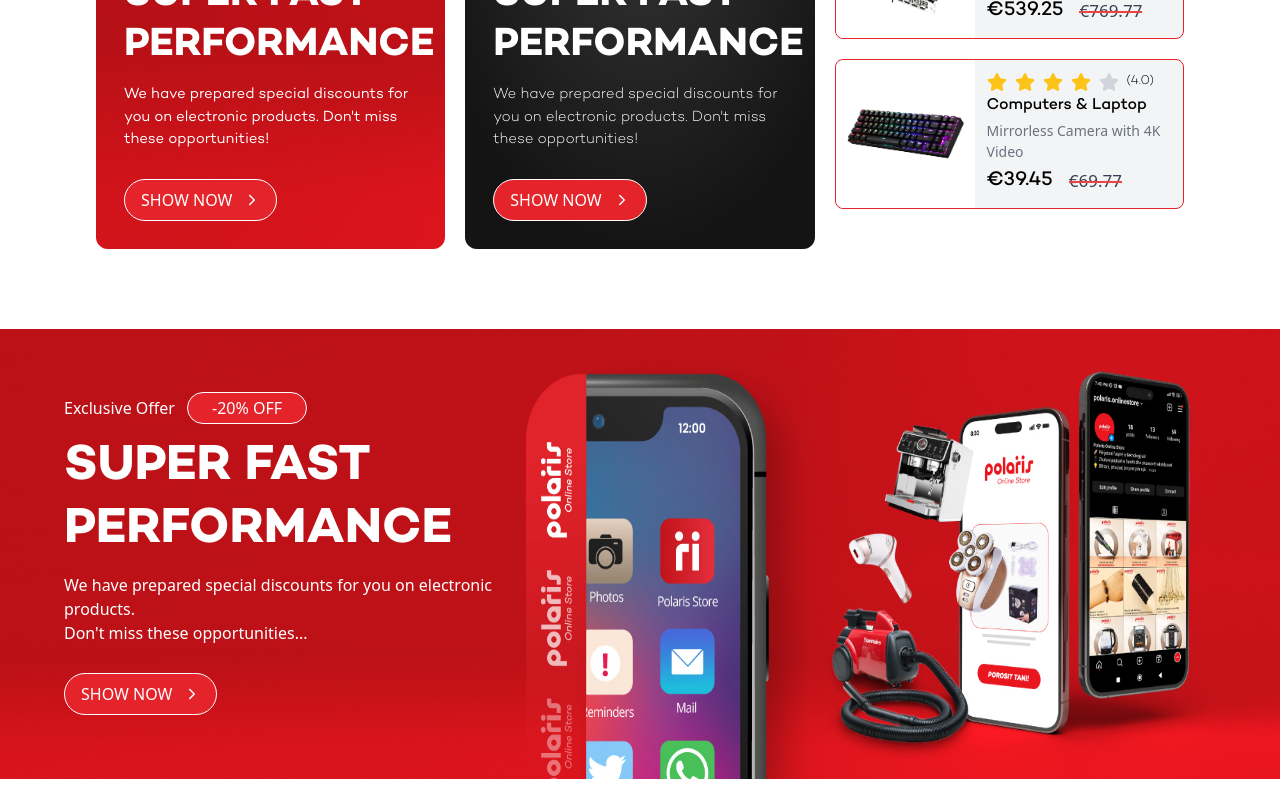
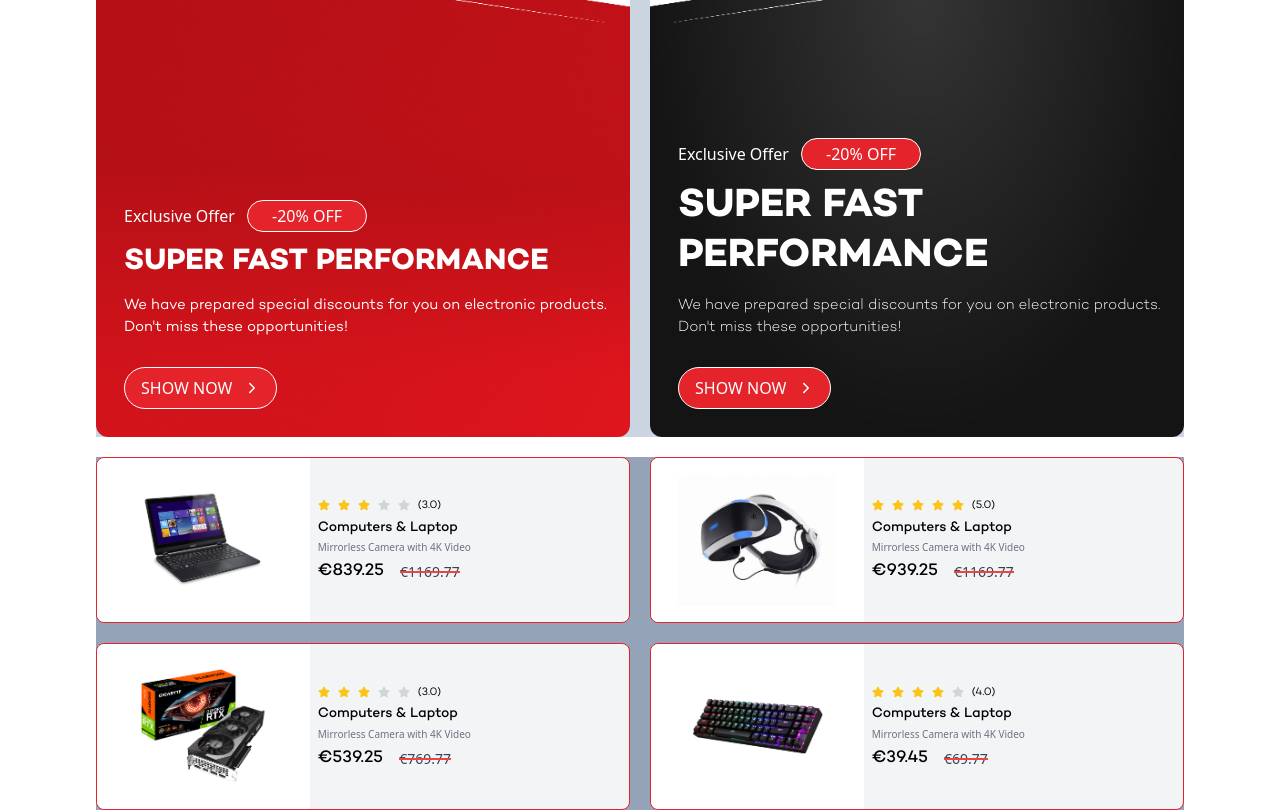
Before and after one commit to FlavioAvdulla/Polaris_Website, a React (Vite) app in the folder FrontEnd/: page / in a window 1280 px wide. Shown: the part 5180-5992 px from the top of the page. Built offline with nearby package versions, Linux system fonts and the light colour scheme.

Commit message:
web_update

```diff
--- a/FrontEnd/src/components/BannerSection/BannerSection.tsx
+++ b/FrontEnd/src/components/BannerSection/BannerSection.tsx
@@ -37,8 +37,8 @@ const BannerSection = () => {
           </button>
         </div>
       </div>
-      <div className="flex h-[450px]">
-        <img className="relative -z-10 h-[100%]" src={banner_01} alt="banner_01" />
+      <div className="flex w-[100%] h-[450px]">
+        <img className="relative -z-10 w-[100%] object-cover" src={banner_01} alt="banner_01" />
       </div>
     </div>
   );
--- a/FrontEnd/src/components/ProductSection/ProductSection_04.tsx
+++ b/FrontEnd/src/components/ProductSection/ProductSection_04.tsx
@@ -18,7 +18,7 @@ const ProductSection_04 = () => {
 
         <div className="flex items-center
 
-                        xs:w-[50%]
+                        xs:w-[40%]
                         md:w-fit">
           <p className="text-gray-500
 
--- a/FrontEnd/src/components/ProductSection/ProductSection_05.tsx
+++ b/FrontEnd/src/components/ProductSection/ProductSection_05.tsx
@@ -13,23 +13,46 @@ const ProductSection_05 = () => {
     const stars = [];
     for (let i = 1; i <= 5; i++) {
       if (i <= rating) {
-        stars.push(<FaStar key={i} className="text-[20px] text-[#fcc419]" />);
+        stars.push(<FaStar key={i} className="text-[#fcc419]
+
+                                              xs:text-[12px]
+                                              md:text-[18px]
+                                              lg:text-[12px]" />);
       } else if (i === Math.ceil(rating) && rating % 1 !== 0) {
         stars.push(
-          <FaStarHalfAlt key={i} className="text-[20px] text-[#fcc419]" />
+          <FaStarHalfAlt key={i} className="text-[#fcc419]
+
+                                            xs:text-[12px]
+                                            md:text-[18px]
+                                            lg:text-[12px]" />
         );
       } else {
-        stars.push(<FaStar key={i} className="text-[20px] text-gray-300" />);
+        stars.push(<FaStar key={i} className="text-gray-300
+
+                                              xs:text-[12px]
+                                              md:text-[18px]
+                                              lg:text-[12px]" />);
       }
     }
     return stars;
   };
 
   return (
-    <div className="flex w-[85%] h-auto mx-auto gap-5 items-center justify-between mb-20">
+    <div className="flex w-[85%] h-auto mx-auto gap-5 items-center justify-between mb-20
+
+                    xs:flex-col
+                    xl:flex-row">
+      <div className="flex gap-5 bg-slate-300
+
+                      xs:flex-col
+                      lg:flex-row">
       <Carousel_03 />
       <Carousel_04 />
-      <div className="flex flex-col gap-5 w-[100%] h-[700px]">
+      </div>
+      <div className="gap-5 w-[100%] bg-slate-400 flex flex-col
+
+                      lg:grid lg:grid-cols-2
+                      xl:flex xl:flex-col xl:h-[700px]">
         {/* ============= Section - right ============= */}
         {productSection_05.map((product, index) => (
           <div
@@ -39,35 +62,68 @@ const ProductSection_05 = () => {
             {/* ============= Section - right - 01 ============= */}
             <div className="flex w-[100%] h-[100%] bg-gray-100 items-center rounded-lg border-[1px] border-primary">
               {/* ============= Section - right - 01 - Photo ============= */}
-              <div className="w-[40%] h-[100%] rounded-tl-lg rounded-bl-lg">
+              <div className="flex w-[40%] h-[100%] items-center justify-center rounded-tl-lg rounded-bl-lg bg-white">
                 <img
                   src={product.image}
                   alt={product.title}
-                  className="w-full h-full object-cover rounded-tl-lg rounded-bl-lg"
+                  className="object-cover rounded-tl-lg rounded-bl-lg
+
+                            md:w-[80%] md:h-[80%]
+                            xl:w-full xl:h-full"
                 />
               </div>
               {/* ============= Section - right - 01 - Info ============= */}
-              <div className="flex flex-col w-[60%] h-[100%] p-3 justify-center gap-1">
+              <div className="flex flex-col w-[60%] h-[100%] py-3 justify-center
+
+                              xs:px-4 xs:gap-1
+                              sm:px-4 sm:gap-2
+                              md:px-6
+                              lg:px-2 lg:gap-1
+                              xl:lg:gap-2">
                 {/* ============= Stars ============= */}
                 <div className="flex gap-2 items-center">
                   {getStars(product.rating)}
-                  <p className="text-[13px] font-camptonLight">
+                  <p className="font-camptonBook mt-[3px]
+
+                                xs:text-[12px]
+                                lg:text-[11px]">
                     ({product.rating})
                   </p>
                 </div>
-                <h1 className="text-[16px] font-camptonMedium leading-tight">
+                <h1 className="font-camptonMedium leading-tight
+
+                                md:text-[16px]
+                                lg:text-[14px]
+                                xl:text-[16px]">
                   {product.title}
                 </h1>
-                <p className="text-gray-500 text-[14px]">
+                <p className="text-gray-500
+
+                              xs:text-[12px]
+                              md:text-[16px]
+                              lg:text-[10px]
+                              xl:text-[16px]">
                   {product.description}
                 </p>
                 <div className="flex gap-4 items-center">
-                  <p className="text-[20px] font-camptonMedium">
+                  <p className="font-camptonMedium
+
+                                md:text-[20px]
+                                lg:text-[17px]
+                                xl:text-[20px]">
                     {product.offerPrice}
                   </p>
-                  <div className="w-auto relative">
-                    <div className="absolute mt-[13px] h-[1.5px] w-[100%] bg-red-500"></div>
-                    <p className="text-[17px] text-gray-700 rounded-br-lg rounded-bl-lg">
+                  <div className="w-auto relative items-center">
+                    <div className="absolute h-[1.5px] w-[100%] bg-red-500
+
+                                    xs:mt-[13px]
+                                    lg:mt-[10px]
+                                    xl:mt-[13px]"></div>
+                    <p className="text-gray-700
+
+                                  md:text-[17px]
+                                  lg:text-[14px]
+                                  xl:text-[17px]">
                       {product.normalPrice}
                     </p>
                   </div>
--- a/FrontEnd/src/components/ProductSection/ProductSection_06.tsx
+++ b/FrontEnd/src/components/ProductSection/ProductSection_06.tsx
@@ -15,7 +15,7 @@ const ProductSection_05 = () => {
         stars.push(<FaStar key={i} className="text-[20px] text-[#fcc419]" />);
       } else if (i === Math.ceil(rating) && rating % 1 !== 0) {
         stars.push(
-          <FaStarHalfAlt key={i} className="text-[20px] text-[#fcc419]" />
+          <FaStarHalfAlt key={i} className="text-[#fcc419]"/>
         );
       } else {
         stars.push(<FaStar key={i} className="text-[20px] text-gray-300" />);
--- a/FrontEnd/src/components/Shadcn-components/Carousel_03.tsx
+++ b/FrontEnd/src/components/Shadcn-components/Carousel_03.tsx
@@ -57,7 +57,11 @@ export function Carousel_03() {
             <CarouselItem key={index}>
               <Card className="border-none shadow-none">
                 <CardContent
-                  className={`flex aspect-square items-center justify-center m-0 p-0 h-[700px]
+                  className={`flex aspect-square items-center justify-center m-0 p-0
+
+                              md:h-auto
+                              xl:h-[700px]
+
                     rounded-xl overflow-hidden bg-slate-300 ${
                       isGrabbing ? "cursor-grabbing" : "cursor-grab"
                     }`}
@@ -73,7 +77,11 @@ export function Carousel_03() {
                           -20% OFF
                         </span>
                       </p>
-                      <h1 className="text-[40px] text-white font-camptonBold leading-tight my-3">
+                      <h1 className="text-white font-camptonBold leading-tight my-3
+
+                                    xs:text-[40px]
+                                    lg:text-[30px]
+                                    xl:text-[40px]">
                         {product.title}
                       </h1>
                       <p className="text-white text-[15px] font-camptonBook">
--- a/FrontEnd/src/components/Shadcn-components/Carousel_04.tsx
+++ b/FrontEnd/src/components/Shadcn-components/Carousel_04.tsx
@@ -57,7 +57,11 @@ export function Carousel_04() {
             <CarouselItem key={index}>
               <Card className="border-none shadow-none">
                 <CardContent
-                  className={`flex aspect-square items-center justify-center m-0 p-0 h-[700px]
+                  className={`flex aspect-square items-center justify-center m-0 p-0
+
+                            md:h-auto
+                            xl:h-[700px]
+
                     rounded-xl overflow-hidden bg-slate-300 ${
                       isGrabbing ? "cursor-grabbing" : "cursor-grab"
                     }`}
```
